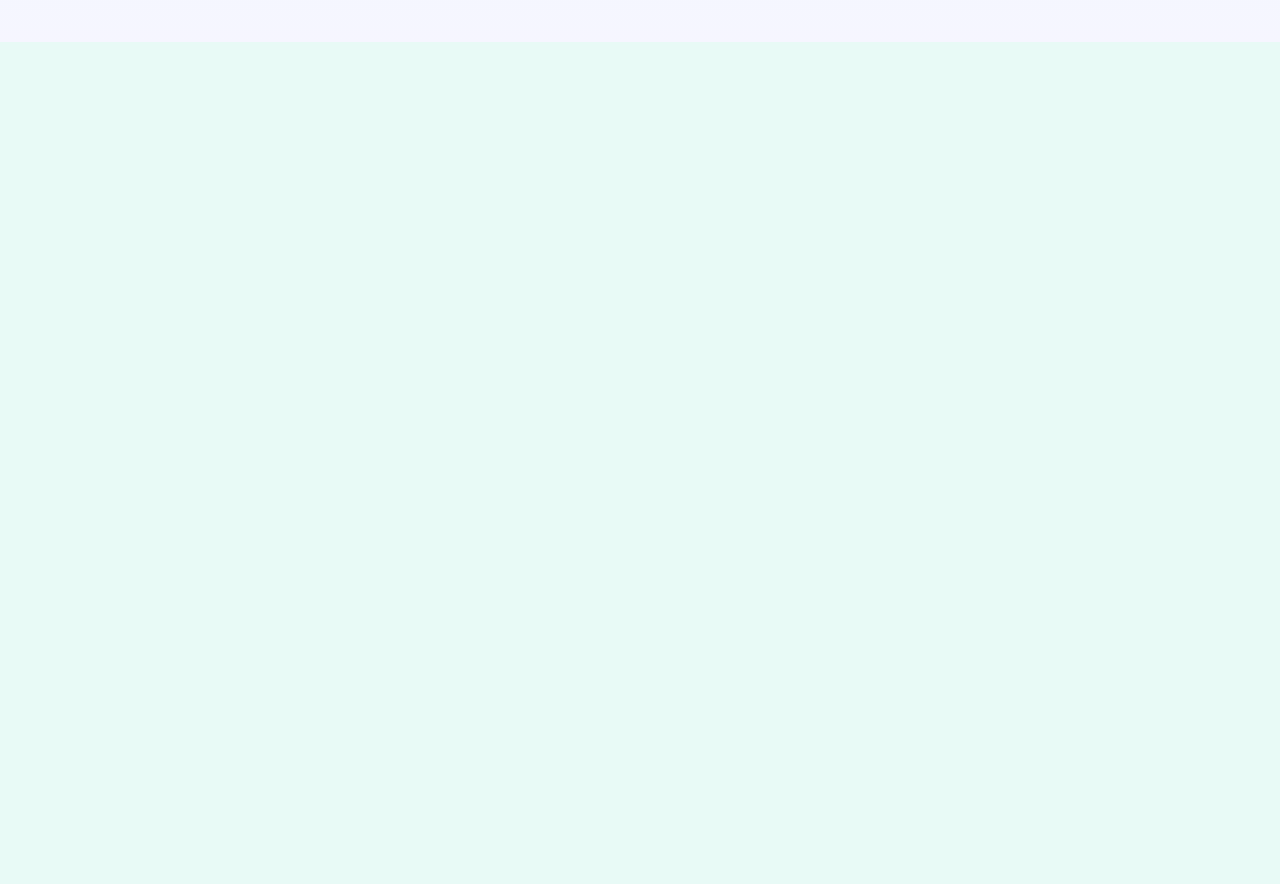
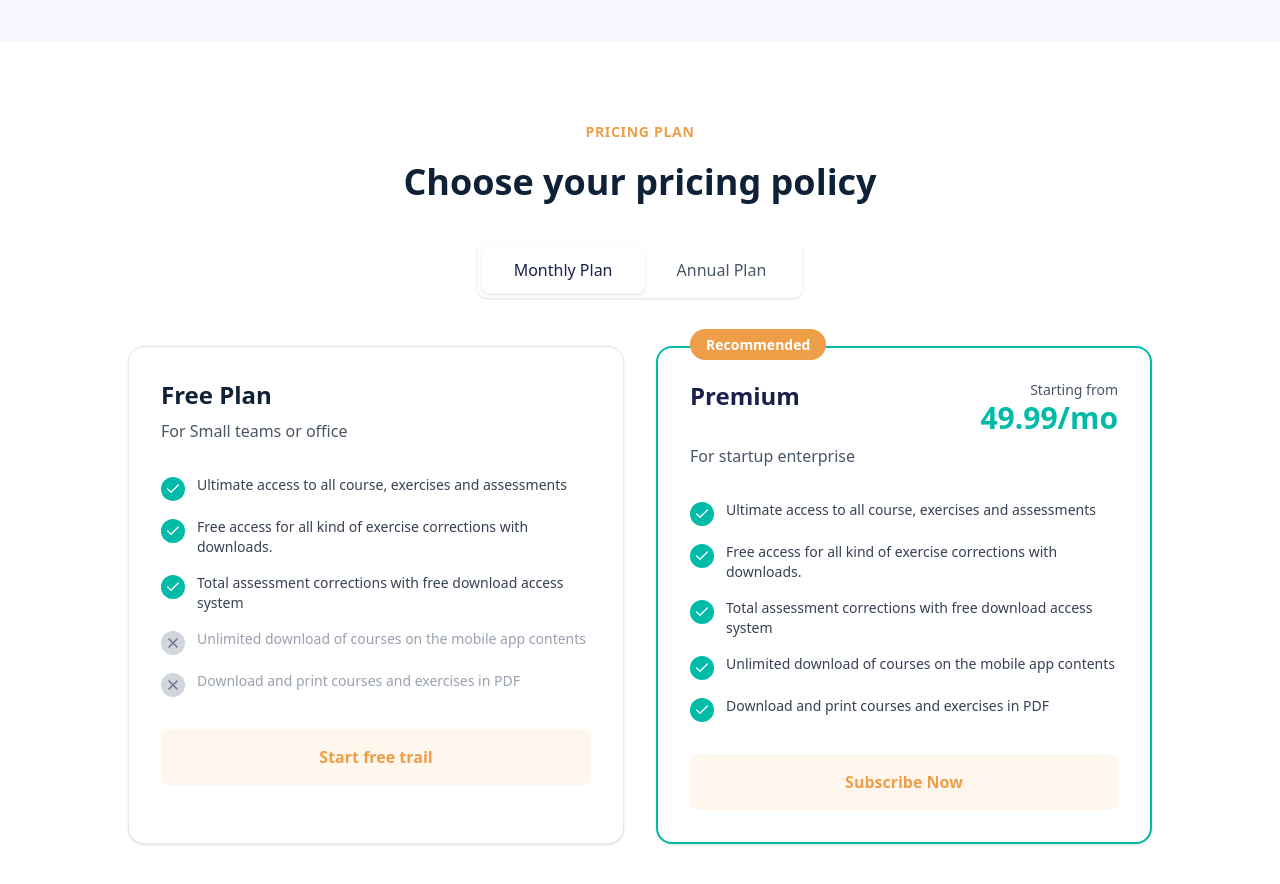
Before and after one commit to navneetadlak/frontend-task, a React app: page / in a window 1280 px wide. Shown: the part 3820-4704 px from the top of the page. Before the commit the page ends 3862 px from the top, so only its background shows below. Built offline with nearby package versions, Linux system fonts and the light colour scheme; the HTML template or start-up script is replaced by a standard one.

Commit message:
added pricing table

```diff
--- a/src/App.tsx
+++ b/src/App.tsx
@@ -3,6 +3,7 @@ import { Features } from './components/features';
 import { Header } from './components/Header';
 import { HeroSection } from './components/hero-section';
 import { Popular } from './components/popular';
+import { Pricing } from './components/pricing';
 import { Tutorials } from './components/tutorials';
 import { Workflow } from './components/workflow';
 
@@ -18,6 +19,7 @@ function App() {
       <Features />
       <Popular />
       <Workflow />
+      <Pricing />
     </>
   )
 }
--- /dev/null
+++ b/src/components/pricing.tsx
@@ -0,0 +1,112 @@
+import { Check, X } from "lucide-react"
+import { useState } from "react"
+
+export function Pricing() {
+    const [selectedPlan, setSelectedPlan] = useState<"monthly" | "annual">("monthly")
+
+    const features = [
+        "Ultimate access to all course, exercises and assessments",
+        "Free access for all kind of exercise corrections with downloads.",
+        "Total assessment corrections with free download access system",
+        "Unlimited download of courses on the mobile app contents",
+        "Download and print courses and exercises in PDF",
+    ]
+
+    return (
+        <section className="py-20 px-4 bg-white">
+            <div className="max-w-6xl mx-auto">
+                {/* Section Header */}
+                <div className="text-center mb-12">
+                    <p className="text-[#EF9E48] text-sm font-bold tracking-wider uppercase mb-3">PRICING PLAN</p>
+                    <h2 className="text-3xl md:text-4xl font-bold text-[#0F2137] mb-8 leading-14">Choose your pricing policy</h2>
+
+                    {/* Plan Toggle */}
+                    <div className="inline-flex bg-white rounded-lg p-1 shadow-sm">
+                        <button
+                            onClick={() => setSelectedPlan("monthly")}
+                            className={`px-8 py-3 rounded-lg font-medium transition-colors ${selectedPlan === "monthly" ? "bg-white text-[#1a1f4d] shadow-sm" : "text-gray-600 hover:text-[#1a1f4d]"
+                                }`}
+                        >
+                            Monthly Plan
+                        </button>
+                        <button
+                            onClick={() => setSelectedPlan("annual")}
+                            className={`px-8 py-3 rounded-lg font-medium transition-colors ${selectedPlan === "annual" ? "bg-white text-[#1a1f4d] shadow-sm" : "text-gray-600 hover:text-[#1a1f4d]"
+                                }`}
+                        >
+                            Annual Plan
+                        </button>
+                    </div>
+                </div>
+
+                {/* Pricing Cards */}
+                <div className="grid md:grid-cols-2 gap-8 max-w-5xl mx-auto">
+                    {/* Free Plan */}
+                    <div className="bg-white rounded-2xl p-8 shadow-sm border border-gray-200">
+                        <div className="mb-8">
+                            <h3 className="text-2xl font-bold text-[#0F2137] mb-2">Free Plan</h3>
+                            <p className="text-gray-600">For Small teams or office</p>
+                        </div>
+
+                        <ul className="space-y-4 mb-8">
+                            {features.map((feature, index) => (
+                                <li key={index} className="flex items-start gap-3">
+                                    {index < 3 ? (
+                                        <div className="flex-shrink-0 w-6 h-6 rounded-full bg-teal-500 flex items-center justify-center mt-0.5">
+                                            <Check className="w-4 h-4 text-white" />
+                                        </div>
+                                    ) : (
+                                        <div className="flex-shrink-0 w-6 h-6 rounded-full bg-gray-300 flex items-center justify-center mt-0.5">
+                                            <X className="w-4 h-4 text-gray-500" />
+                                        </div>
+                                    )}
+                                    <span className={`text-sm ${index < 3 ? "text-gray-700" : "text-gray-400"}`}>{feature}</span>
+                                </li>
+                            ))}
+                        </ul>
+
+                        <button className="w-full py-4 px-6 bg-orange-50 text-[#EF9E48] font-semibold rounded-lg hover:bg-orange-100 transition-colors">
+                            Start free trail
+                        </button>
+                    </div>
+
+                    {/* Premium Plan */}
+                    <div className="bg-white rounded-2xl p-8 shadow-sm border-2 border-teal-500 relative">
+                        {/* Recommended Badge */}
+                        <div className="absolute -top-4 left-8">
+                            <span className="bg-[#EF9E48] text-white px-4 py-1.5 rounded-full text-sm font-semibold">
+                                Recommended
+                            </span>
+                        </div>
+
+                        <div className="mb-8">
+                            <div className="flex items-start justify-between mb-2">
+                                <h3 className="text-2xl font-bold text-[#1a1f4d]">Premium</h3>
+                                <div className="text-right">
+                                    <p className="text-sm text-gray-600">Starting from</p>
+                                    <p className="text-3xl font-bold text-teal-500">49.99/mo</p>
+                                </div>
+                            </div>
+                            <p className="text-gray-600">For startup enterprise</p>
+                        </div>
+
+                        <ul className="space-y-4 mb-8">
+                            {features.map((feature, index) => (
+                                <li key={index} className="flex items-start gap-3">
+                                    <div className="flex-shrink-0 w-6 h-6 rounded-full bg-teal-500 flex items-center justify-center mt-0.5">
+                                        <Check className="w-4 h-4 text-white" />
+                                    </div>
+                                    <span className="text-sm text-gray-700">{feature}</span>
+                                </li>
+                            ))}
+                        </ul>
+
+                        <button className="w-full py-4 px-6 bg-orange-50 text-[#EF9E48] font-semibold rounded-lg hover:bg-orange-100 transition-colors">
+                            Subscribe Now
+                        </button>
+                    </div>
+                </div>
+            </div>
+        </section>
+    )
+}
```
